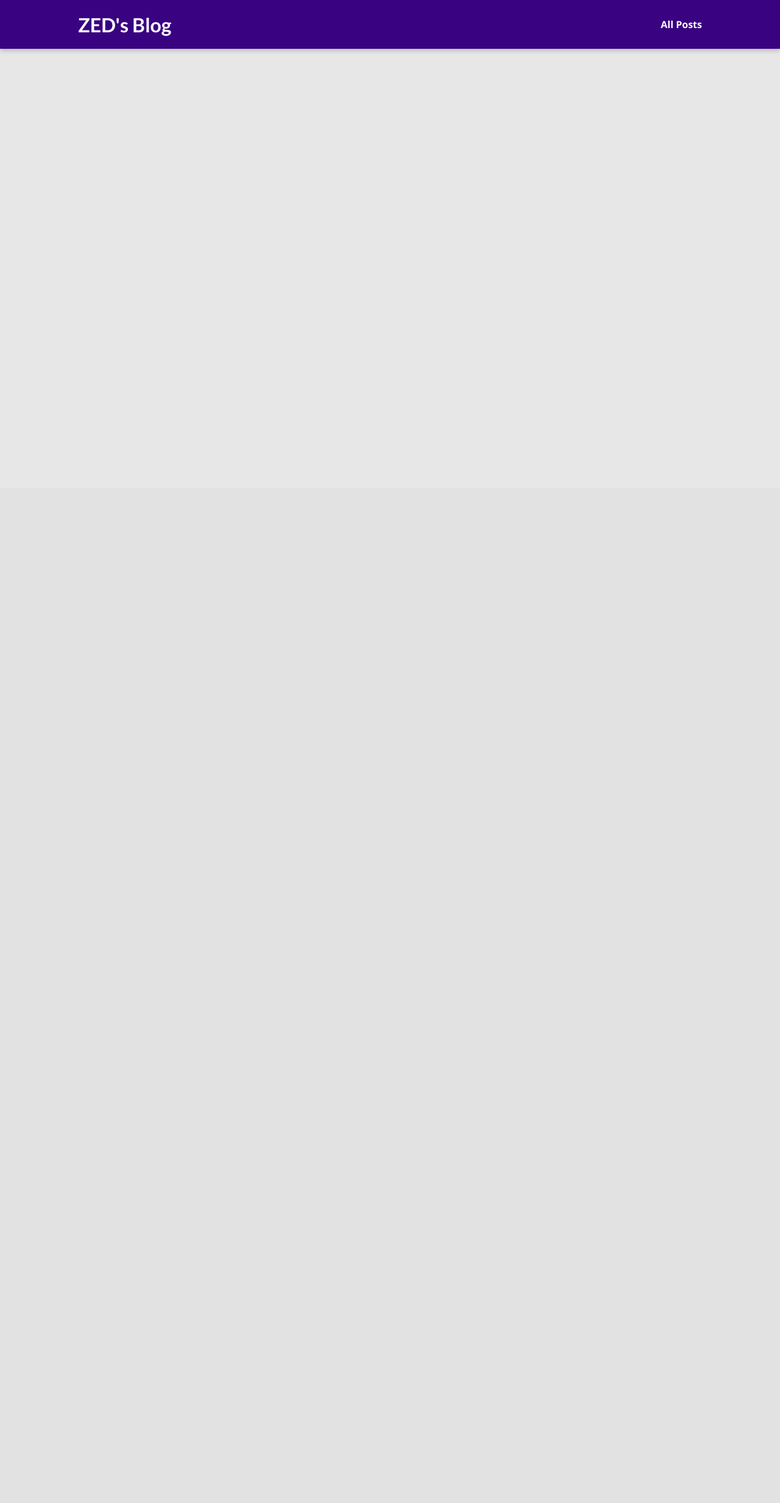
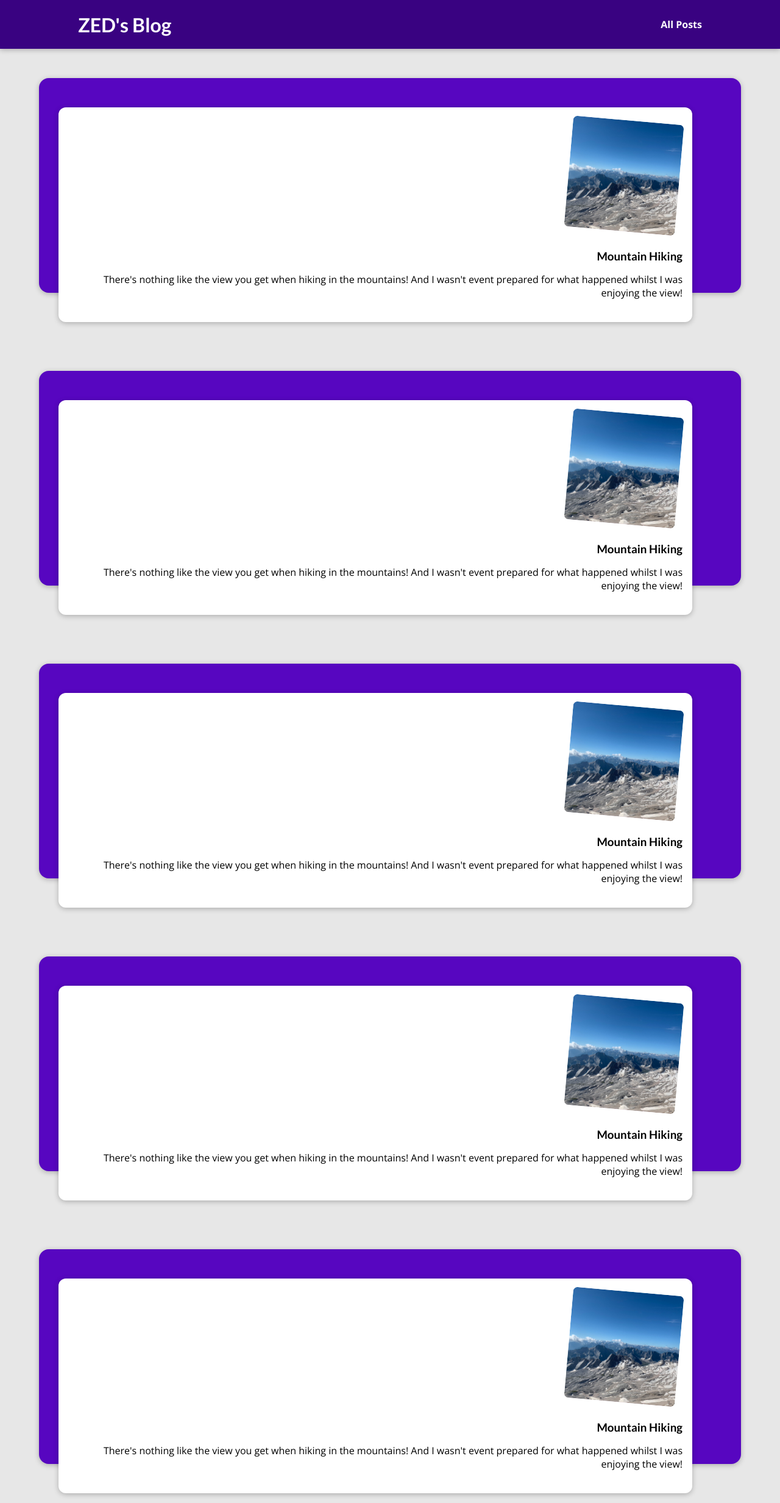
Before and after one commit to ZED149/ZED_Site, a Django app: page /blog/posts/ in a window 1280 px wide. Shown: the whole page at 61% size. Before the commit the page ends 84 px from the top, so only its background shows below. Run offline with Django 5.2, Linux system fonts and the light colour scheme.

Commit message:
worked on all posts page and everything is working fine so far

```diff
--- a/blog/templates/blog/blog.html
+++ b/blog/templates/blog/blog.html
@@ -9,8 +9,6 @@ ZED | Blog
 <!--CSS file-->
 {%block page_css%}
 <link rel="stylesheet" href="{%static "blog/blog.css"%}">
-<link rel="stylesheet" href="{%static "blog/post-detail.css"%}">
-<link rel="stylesheet" href="{%static "blog/post.css"%}">
 {%endblock%}
 
 <!--Content-->
--- a/blog/templates/blog/includes/post.html
+++ b/blog/templates/blog/includes/post.html
@@ -1,9 +1,9 @@
 {%load static%}
+
 
 <!--Posts Section-->
 <section id="latest-posts">
-    <h2>My Latest Thoughts</h2>
-    <ul>
+    <ul id="summary">
         <li>
             <article class="post">
                 <a href="">
--- a/blog/templates/blog/posts.html
+++ b/blog/templates/blog/posts.html
@@ -1 +1,12 @@
 {%extends "base.html"%}
+{%load static%}
+
+
+<!--Including posts-->
+{%block content%}
+{%include "blog/includes/post.html"%}
+{%include "blog/includes/post.html"%}
+{%include "blog/includes/post.html"%}
+{%include "blog/includes/post.html"%}
+{%include "blog/includes/post.html"%}
+{%endblock%}
--- /dev/null
+++ b/static/post-detail.css
@@ -0,0 +1,62 @@
+body {
+    background-color: #e7e7e7;
+  }
+
+#main-navigation {
+background-color: #390281;
+box-shadow: 0 2px 8px rgba(0, 0, 0, 0.25);
+}
+
+#summary {
+margin: 8rem auto 3rem auto;
+padding: 2rem;
+width: 90%;
+max-width: 90rem;
+border-radius: 16px;
+background-color: #5706c0;
+position: relative;
+box-shadow: 0 2px 8px rgba(0, 0, 0, 0.25);
+height: 22rem;
+}
+
+#summary h2 {
+color: white;
+font-size: 4.5rem;
+}
+
+#summary article {
+position: absolute;
+top: 2rem;
+right: 3rem;
+padding: 1rem 2rem;
+border-radius: 12px;
+text-align: right;
+color: white;
+}
+
+#summary article img {
+width: 12rem;
+height: 12rem;
+border-radius: 12px;
+transform: rotateZ(5deg);
+border: 5px solid white;
+margin-bottom: 1rem;
+}
+
+#summary address {
+font-weight: bold;
+}
+
+#summary time {
+font-weight: bold;
+}
+
+main {
+width: 90%;
+max-width: 90rem;
+margin: 3rem auto;
+background-color: white;
+padding: 1rem;
+border-radius: 12px;
+box-shadow: 0 2px 8px rgba(0, 0, 0, 0.25);
+}
--- a/templates/base.html
+++ b/templates/base.html
@@ -9,6 +9,8 @@
     <title>{%block page_title%}{% endblock %}</title>
     <!--CSS Block-->
     <link rel="stylesheet" href="{%static "app.css"%}">
+    <link rel="stylesheet" href="{%static "post.css"%}">
+    <link rel="stylesheet" href="{%static "post-detail.css"%}">
     <link rel="stylesheet" href="{%static "all-posts.css"%}">
     {%block page_css%}
     {%endblock%}
```
Also changed, not shown: static/post.css (renamed from blog/static/blog/post.css).
